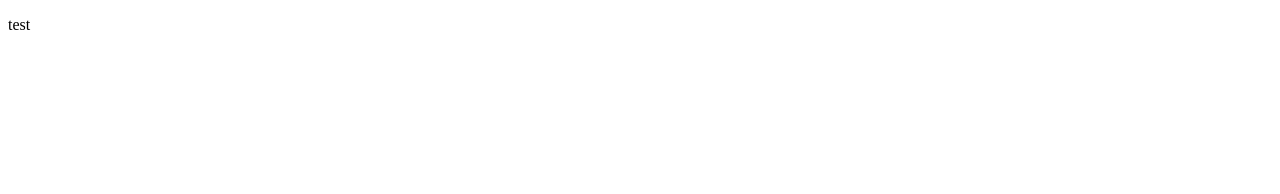
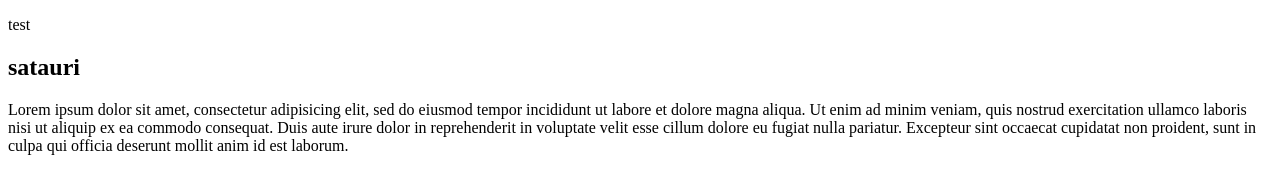
Before and after one commit to kristina-makalatia/lesson4-font, a plain HTML site: page index.html in a window 1280 px wide. Drawn offline with Linux system fonts and the light colour scheme.

Commit message:
add p tag

```diff
--- a/index.html
+++ b/index.html
@@ -6,5 +6,13 @@
 <body>
 	<p> test </p>
 
+	<h2>satauri</h2>
+	<p> Lorem ipsum dolor sit amet, consectetur adipisicing elit, sed do eiusmod
+	tempor incididunt ut labore et dolore magna aliqua. Ut enim ad minim veniam,
+	quis nostrud exercitation ullamco laboris nisi ut aliquip ex ea commodo
+	consequat. Duis aute irure dolor in reprehenderit in voluptate velit esse
+	cillum dolore eu fugiat nulla pariatur. Excepteur sint occaecat cupidatat non
+	proident, sunt in culpa qui officia deserunt mollit anim id est laborum.</p>
+
 </body>
 </html>
```
